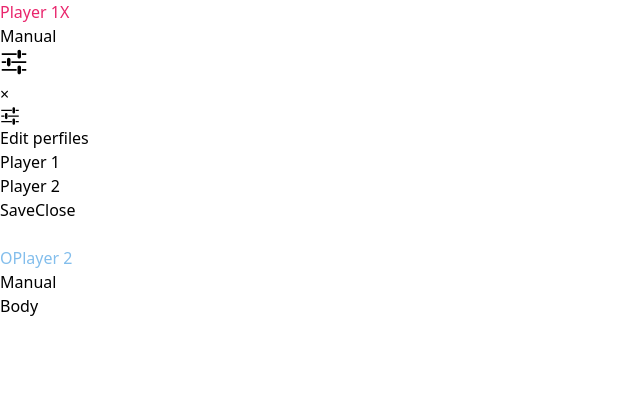
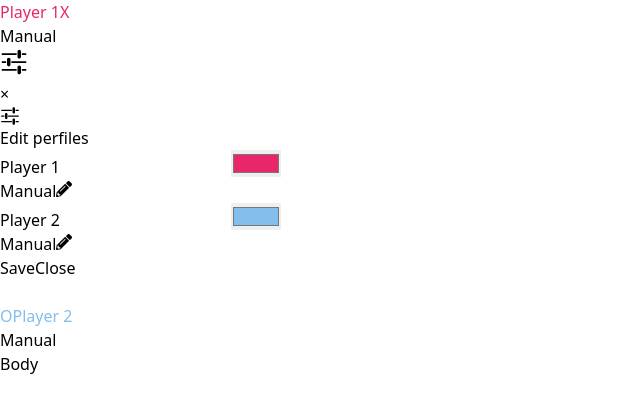
Before and after one commit to galvejoc/tic-tac-toe, a Next.js app: page / in a window 1280 px wide. Both pictures are taken after a click on the button 14 px from the left and 62 px from the top of the page. Shown: the top 412 px of the page, without its empty margins (0-640 px from the left). Built offline with nearby package versions, Linux system fonts and the light colour scheme.

Commit message:
header color

```diff
--- a/src/components/header/header-center.tsx
+++ b/src/components/header/header-center.tsx
@@ -3,6 +3,7 @@ import { playerInterface } from "@/interface"
 import { useState } from "react"
 import { IoMdOptions } from "react-icons/io"
 import { HeaderCenterModal } from "./header-center-modal"
+import { HeaderForm } from "./header-form"
 
 interface HeaderCenterInterface {
   player1: playerInterface
@@ -20,14 +21,15 @@ export default function HeaderCenter({ player1, player2, setPlayer1, setPlayer2
   const [tempPlayer2, setTempPlayer2] = useState<playerInterface>(player2)
   const handleSave = () => {
     //validacion de que no tenga igual elementos
-    setPlayer1({ ...player1, name: tempPlayer1.name });
-    setPlayer2({ ...player2, name: tempPlayer2.name });
+    //no puede haber elemntos vacios
+    setPlayer1({ ...tempPlayer1 });
+    setPlayer2({ ...tempPlayer2 });
     closeModal();
   }
   return (
     <div>
       <button onClick={openModal}>
-        <IoMdOptions size={28} className="mx-1"/>
+        <IoMdOptions size={28} className="mx-1" />
       </button>
       <HeaderCenterModal isOpen={isModalOpen} onClose={closeModal}>
         <div className="flex mb-4 items-center">
@@ -35,24 +37,14 @@ export default function HeaderCenter({ player1, player2, setPlayer1, setPlayer2
           <h2 className="text-lg font-semibold ml-4">Edit perfiles</h2>
         </div>
         <div className="grid grid-cols-[1fr_0.1fr_1fr] gap-3">
-          <div className="flex justify-end">
-            <input
-              id="name_player1"
-              type="text"
-              defaultValue={tempPlayer1.name}
-              onChange={(e) => setTempPlayer1({ ...tempPlayer2, name: e.target.value })}
-              className="border border-gray-300 rounded-lg p-2 w-full focus:outline-none focus:ring-2 focus:ring-blue-500" />
-          </div>
+          <HeaderForm tempPlayer={tempPlayer1} setTempPlayer={setTempPlayer1}/>
           <div className="flex justify-center items-center">
             <span className="h-2/5 w-0.5 bg-gray-500 m-auto" />
             <span className="h-4/5 w-0.5 bg-gray-500 m-auto" />
             <span className="h-2/5 w-0.5 bg-gray-500 m-auto" />
           </div>
-          <div className="flex justify-start items-center">
-            Player 2
-          </div>
+          <HeaderForm tempPlayer={tempPlayer2} setTempPlayer={setTempPlayer2}/>
         </div>
-
         <div className="mt-4">
           <button
             className="bg-blue-500 text-white hover:bg-blue-600 px-2 py-1 mr-3 rounded-md"
--- /dev/null
+++ b/src/components/header/header-form.tsx
@@ -0,0 +1,51 @@
+import { playerInterface } from "@/interface"
+import { FaPencilAlt, FaRobot } from "react-icons/fa";
+
+interface HeaderFormInterface {
+  tempPlayer: playerInterface
+  setTempPlayer: (player: playerInterface) => void
+}
+
+export function HeaderForm({ tempPlayer, setTempPlayer }: HeaderFormInterface) {
+  const toggleSwitch = () => {
+    setTempPlayer({ ...tempPlayer, autoplayer: !tempPlayer.autoplayer });
+  };
+
+  return (
+    <div className="block justify-end">
+      <input
+        id="name_player1"
+        type="text"
+        defaultValue={tempPlayer.name}
+        onChange={(e) => setTempPlayer({ ...tempPlayer, name: e.target.value })}
+        className="border border-gray-300 rounded-lg p-2 w-full focus:outline-none focus:ring-2 focus:ring-blue-500" />
+      <input
+        className="border border-gray-300 rounded-lg w-full h-12 focus:outline-none focus:ring-2 focus:ring-blue-500 my-5"
+        onChange={(e) => setTempPlayer({ ...tempPlayer, color: e.target.value })}
+        value={tempPlayer.color}
+        name="color"
+        type="color"
+      />
+      <div className="flex items-center justify-between cursor-pointer" onClick={toggleSwitch}>
+        <span className="mr-2">{tempPlayer.autoplayer ? 'Auto' : 'Manual'}</span>
+        <button
+          onClick={toggleSwitch}
+          className={`relative inline-flex items-center h-6 rounded-full w-11 transition-colors duration-200
+          ${tempPlayer.autoplayer ? 'bg-blue-500' : 'bg-gray-300'}`}
+        >
+          <span
+            className={`absolute left-0 inline-flex items-center justify-center w-6 h-6 transform transition-transform duration-200
+            ${tempPlayer.autoplayer ? 'translate-x-5' : 'translate-x-0'} bg-white rounded-full`}
+          >
+            {tempPlayer.autoplayer ? (
+              <FaRobot className="text-blue-500" />
+            ) : (
+              <FaPencilAlt className="text-green-500" />
+            )}
+          </span>
+        </button>
+      </div>
+
+    </div>
+  )
+}
--- a/src/components/header/index.ts
+++ b/src/components/header/index.ts
@@ -3,3 +3,4 @@ export * from './header-center'
 export * from './header-center-modal'
 export * from './player-1'
 export * from './player-2'
+export * from './header-form'
```
